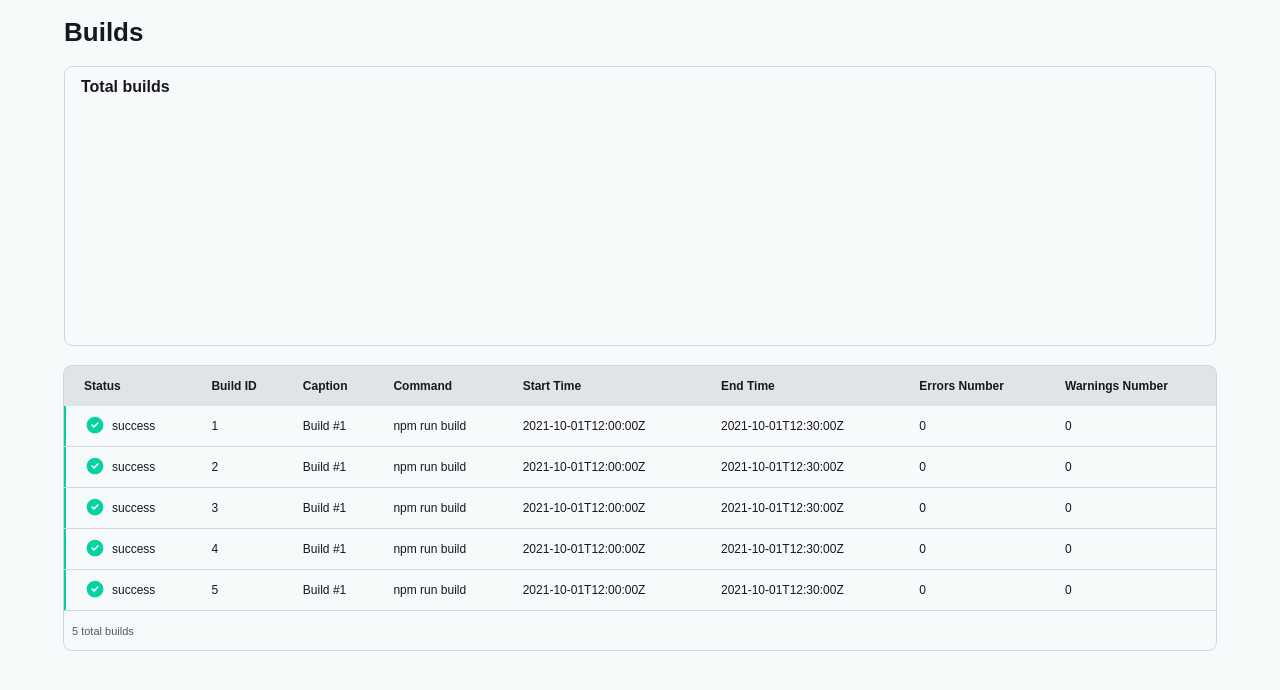
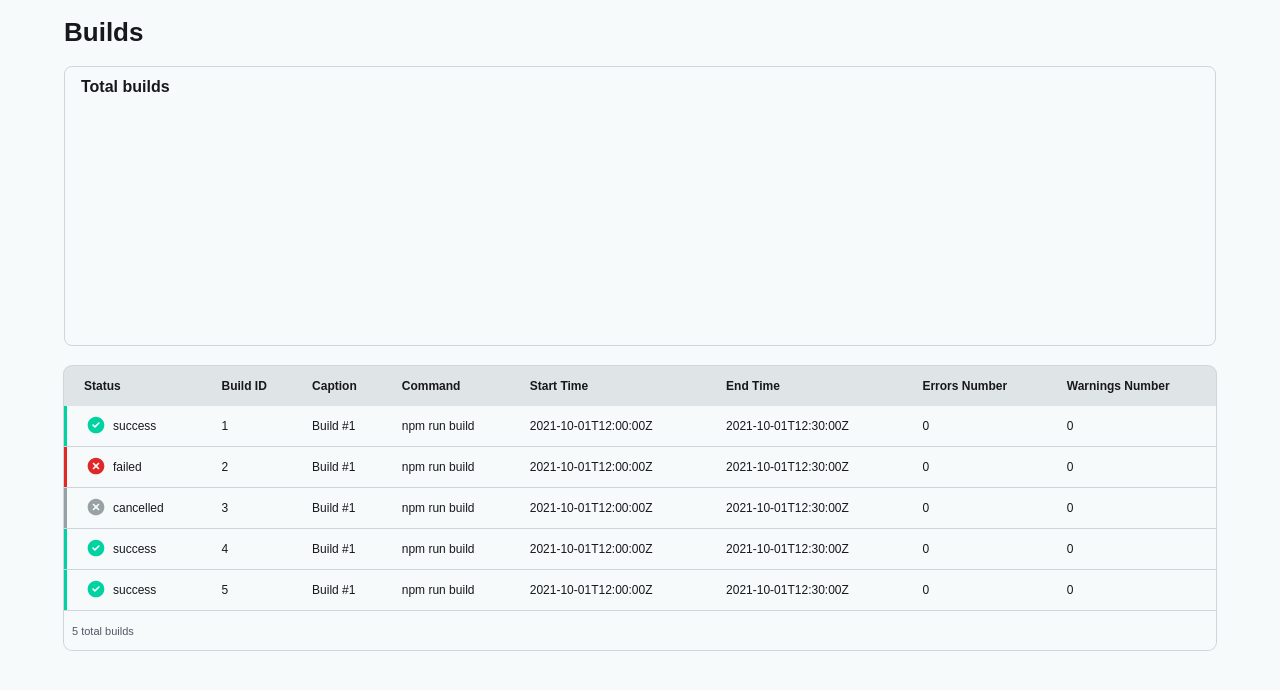
Before and after one commit to Darkmift/ibd-gql-vue, a Vue app in the folder client/: page / in a window 1280 px wide. Shown: the top 690 px of the page. Built offline with nearby package versions, Linux system fonts and the light colour scheme.

Commit message:
chore: Update build status colors in TableComponent

```diff
--- a/client/src/components/TableComponent.vue
+++ b/client/src/components/TableComponent.vue
@@ -45,7 +45,7 @@ const builds = ref<BuildModel[]>(
       buildId: 2,
       startTime: '2021-10-01T12:00:00Z',
       endTime: '2021-10-01T12:30:00Z',
-      status: 'success',
+      status: 'failed',
       caption: 'Build #1',
       command: 'npm run build',
       errorsNumber: 0,
@@ -55,7 +55,7 @@ const builds = ref<BuildModel[]>(
       buildId: 3,
       startTime: '2021-10-01T12:00:00Z',
       endTime: '2021-10-01T12:30:00Z',
-      status: 'success',
+      status: 'cancelled',
       caption: 'Build #1',
       command: 'npm run build',
       errorsNumber: 0,
@@ -148,16 +148,16 @@ const count = computed(() => builds.value.length)
     height: 24px;
     margin-right: 8px;
   }
-  border-left: 2px solid $borderColorGrey;
+  border-left: 3px solid $borderColorGrey;
 }
 .success {
-  border-left: 2px solid $cellGreen;
+  border-left: 3px solid $cellGreen;
 }
-.failure {
-  border-left: 2px solid $cellRed;
+.failed {
+  border-left: 3px solid $cellRed;
 }
 .cancelled {
-  border-left: 2px solid $cellGrey;
+  border-left: 3px solid $cellGrey;
 }
 
 .pagination {
--- a/client/src/styles/index.scss
+++ b/client/src/styles/index.scss
@@ -6,9 +6,9 @@ $textColorBlack: #17181c;
 $textColorGrey: #525765;
 $containerWidth: 1624px;
 $borderColorGrey: #d2d4da;
-$cellGreen: #00d2a2;
-$cellRed: #e12828;
-$cellGrey: #374a50;
+$cellGreen: rgba(0, 210, 162, 1);
+$cellRed: rgba(225, 40, 40, 1);
+$cellGrey: rgba(55, 74, 80, 0.5);
 $headerGrey: #dfe5e7;
 
 body,
```
